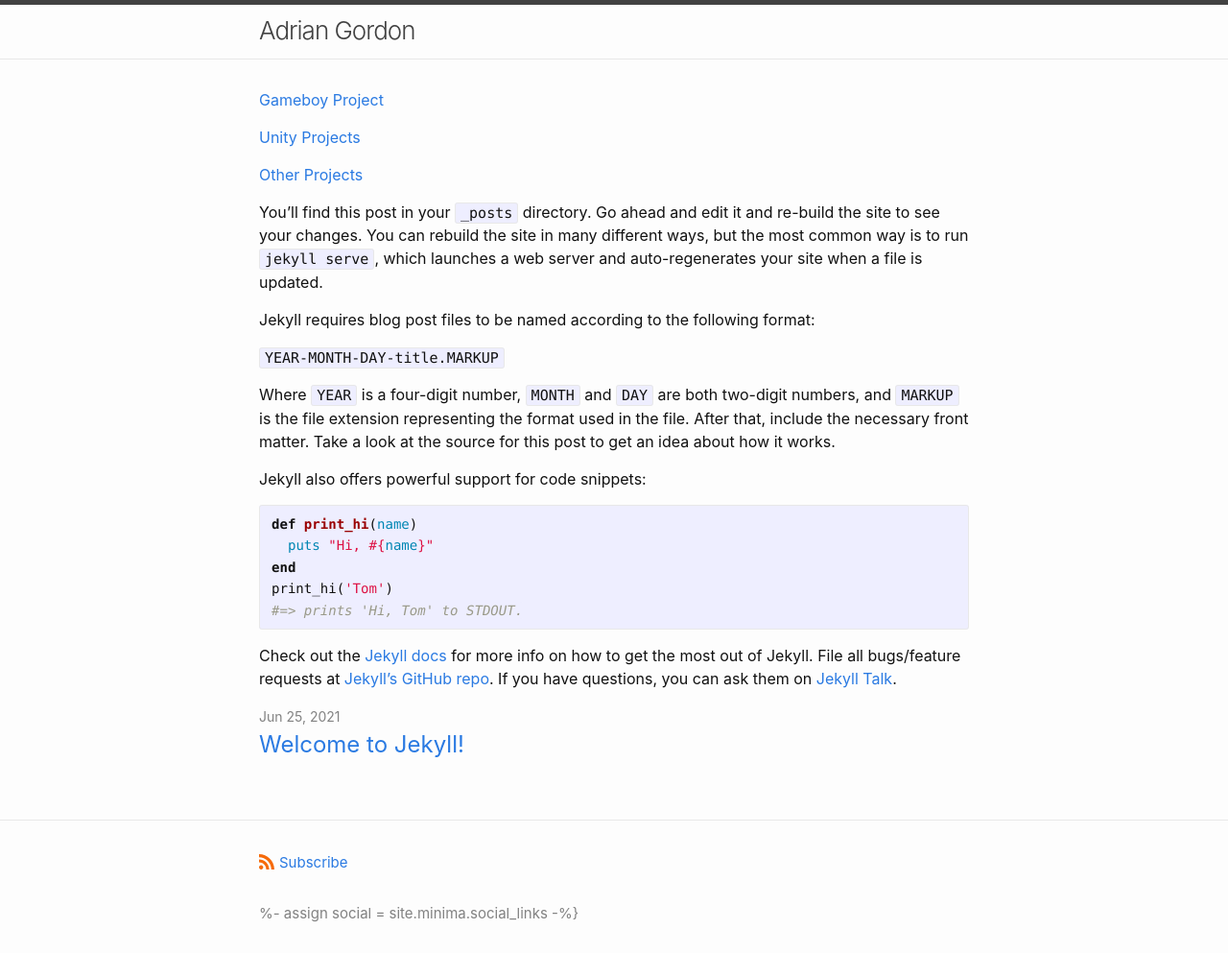
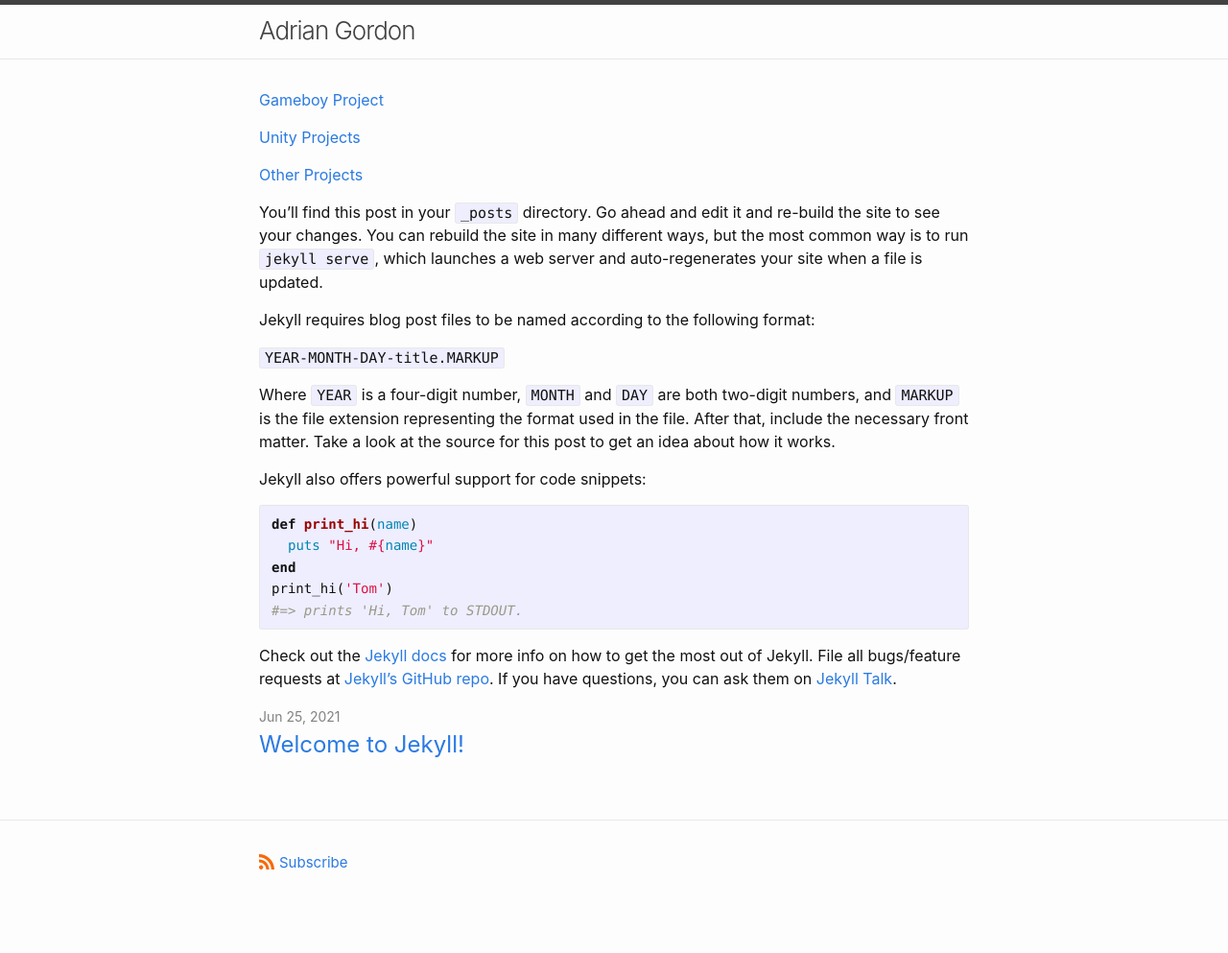
Before and after one commit to TheADrain/Portfolio, a Jekyll site: the page built from docs/index.markdown, in a window 1280 px wide. Shown: the whole page at 96% size. Built offline with Jekyll 4.4.1, drawn with Linux system fonts in a browser that asks for light colours; after the commit the page ends 971 px from its top, so only the background shows below that.

Commit message:
Update social.html

```diff
--- a/docs/_includes/social.html
+++ b/docs/_includes/social.html
@@ -1,4 +1,4 @@
-%- assign social = site.minima.social_links -%}
+{%- assign social = site.minima.social_links -%}
 
 <ul class="social-media-list">
   {%- for glb in social.gitlab -%}{%- if glb.username and glb.instance -%}<li><a rel="me" href="https://{{ glb.instance | cgi_escape | escape}}/{{glb.username}}" title="{{ glb.username | escape }}"><svg class="svg-icon grey"><use xlink:href="{{ '/assets/minima-social-icons.svg#gitlab' | relative_url }}"></use></svg></a></li>{%- endif -%}{%- endfor -%}
```
